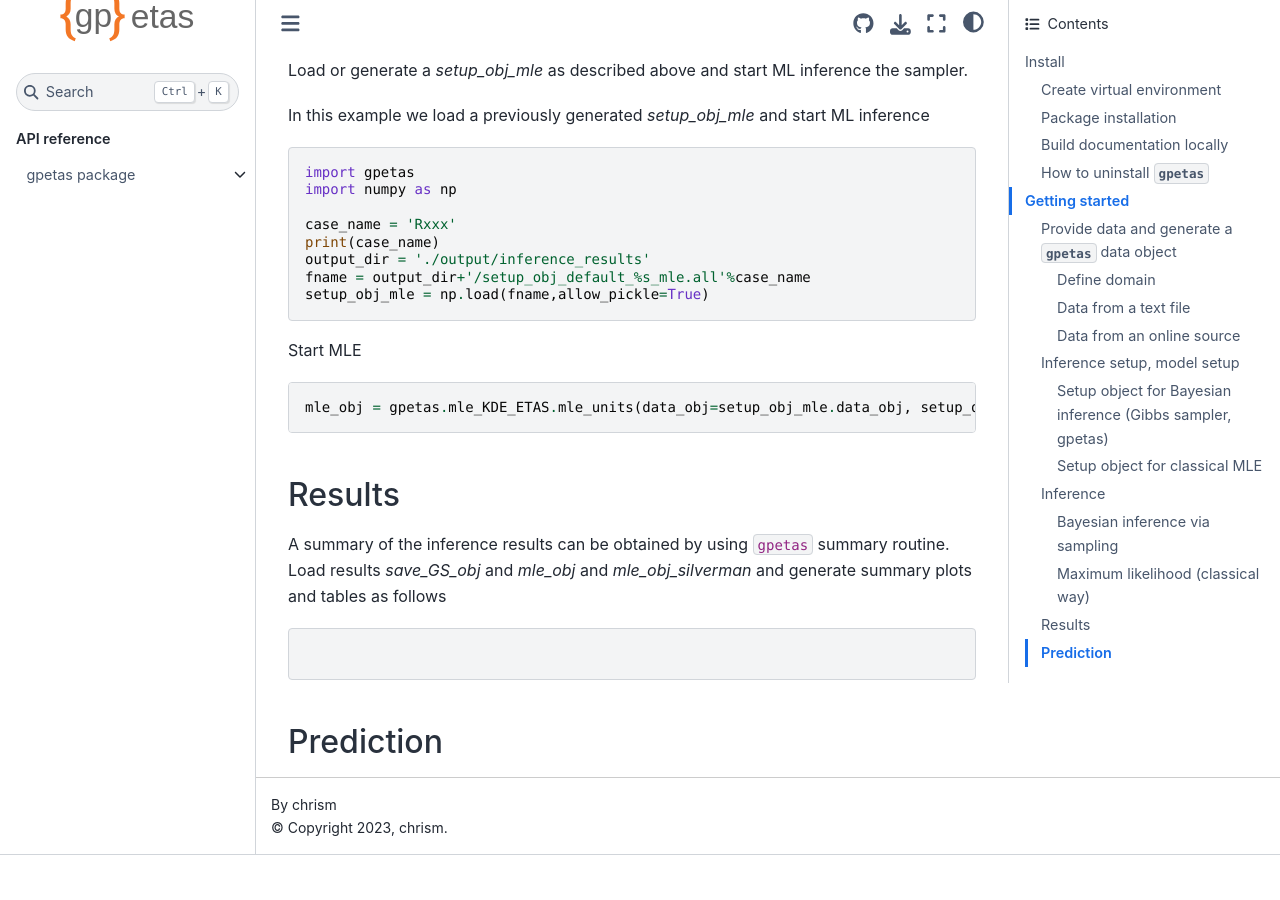
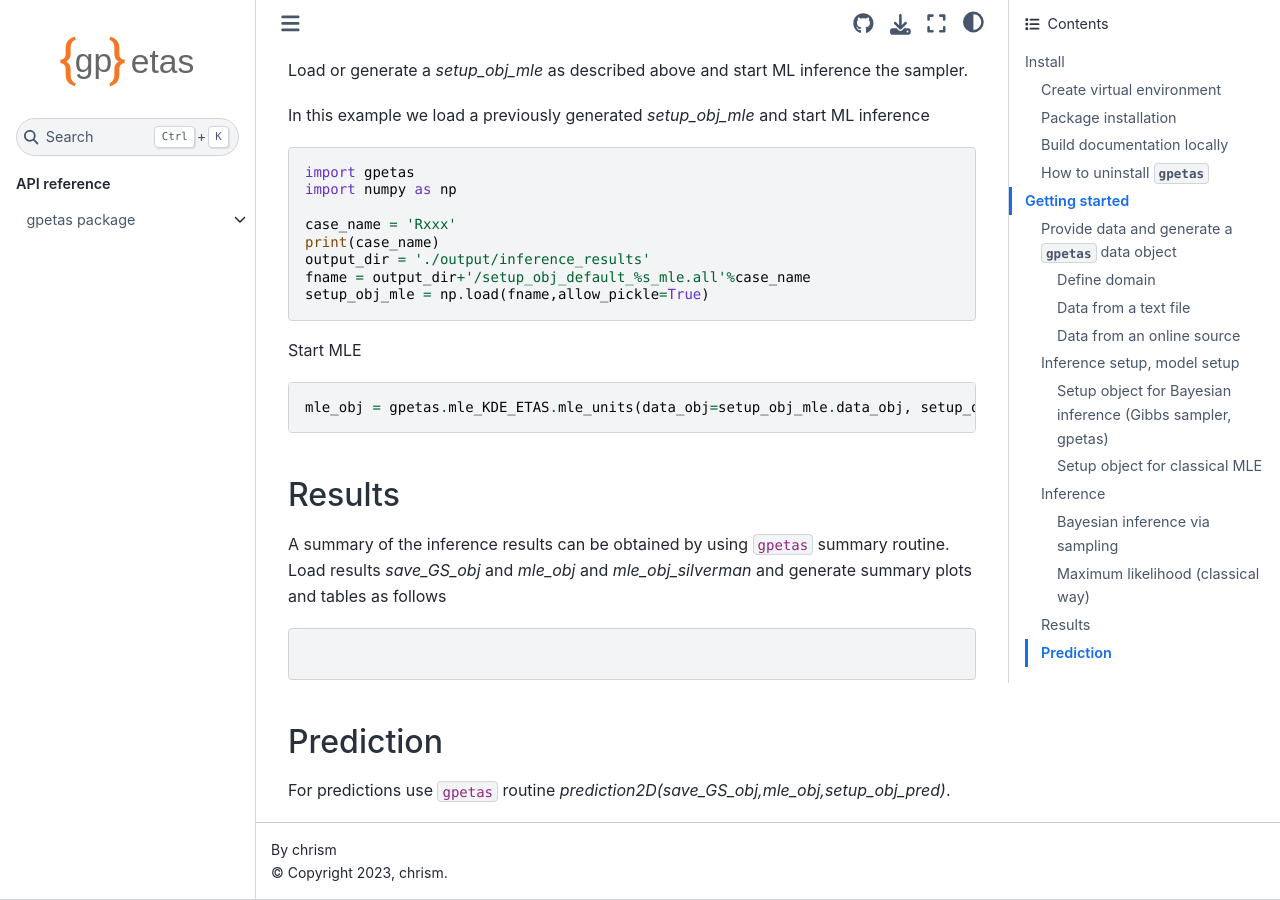
Before and after one commit to chris-molki/gpetas, a Sphinx documentation site: the page built from docs/source/README.md, in a window 1280 px wide and 900 px high, scrolled down 11247 px. Built offline with Sphinx 7.4.7 and the Sphinx Book theme 1.1.4, drawn with Linux system fonts in a browser that asks for light colours; pages that are not in the unit, such as notebooks, are missing from menus; before the commit the page ends 12102 px from its top, so only the background shows below that.

Commit message:
until gibbs sampler obj

````diff
--- a/docs/source/README.md
+++ b/docs/source/README.md
@@ -525,3 +525,4 @@
 ```
 
 ## Prediction
+For predictions use ```gpetas``` routine *prediction2D(save_GS_obj,mle_obj,setup_obj_pred)*.
````
